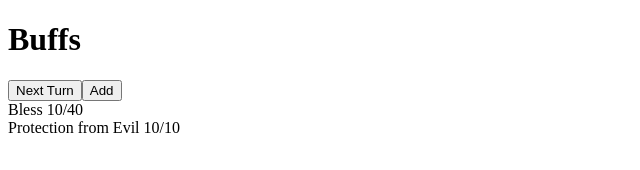
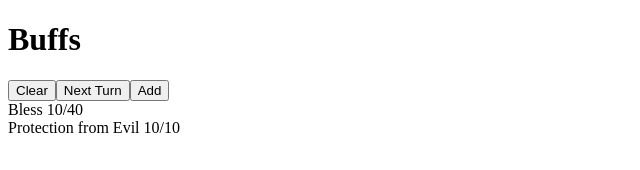
Before and after one commit to SamelVhatargh/buff-tracker, a Vue app: page / in a window 1280 px wide. Shown: the top 170 px of the page, without its empty margins (0-640 px from the left). Built offline with nearby package versions, Linux system fonts and the light colour scheme.

Commit message:
Added clear button

```diff
--- a/src/components/Buffs.vue
+++ b/src/components/Buffs.vue
@@ -41,12 +41,16 @@ export default {
                 buff.turns.left--;
             }
         },
+        clear() {
+            this.buffs = [];
+        }
     },
 }
 </script>
 
 <template>
     <h1>Buffs</h1>
+    <button @click="clear">Clear</button>
     <button @click="nextTurn">Next Turn</button>
     <button @click="showBuffForm = !showBuffForm">Add</button>
     <BuffForm v-if="showBuffForm" @add-buff="addBuff" />
```
